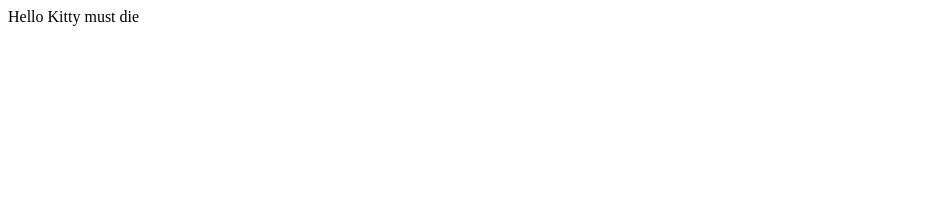
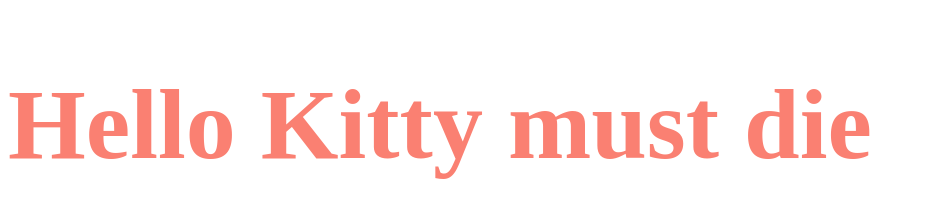
Before and after one commit to playcsgo/git-demo, a plain HTML site: page index.html in a window 1280 px wide. Shown: the whole page, without its empty margins (0-925 px from the left). Drawn offline with Linux system fonts and the light colour scheme.

Commit message:
add ds-flex

```diff
--- a/index.html
+++ b/index.html
@@ -8,9 +8,9 @@
   <link rel="stylesheet" href="style.css">
 </head>
 <body>
-  <div class="header">
+  <h1 class="header">
     Hello Kitty must die
-  </div>
+  </h1>
 
 </body>
 </html>
--- a/style.css
+++ b/style.css
@@ -0,0 +1,5 @@
+h1 {
+  color: salmon;
+  font-size: 100px;
+  display: flex;
+}
```
